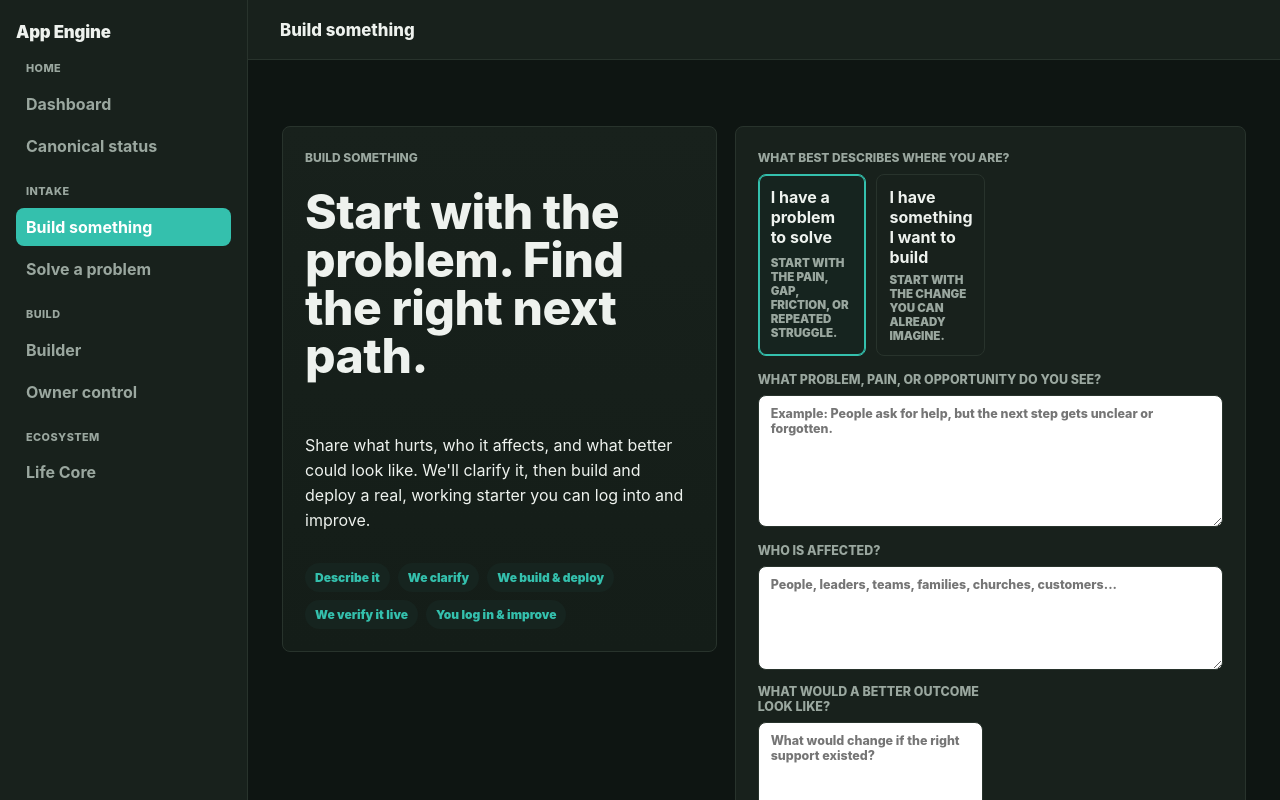
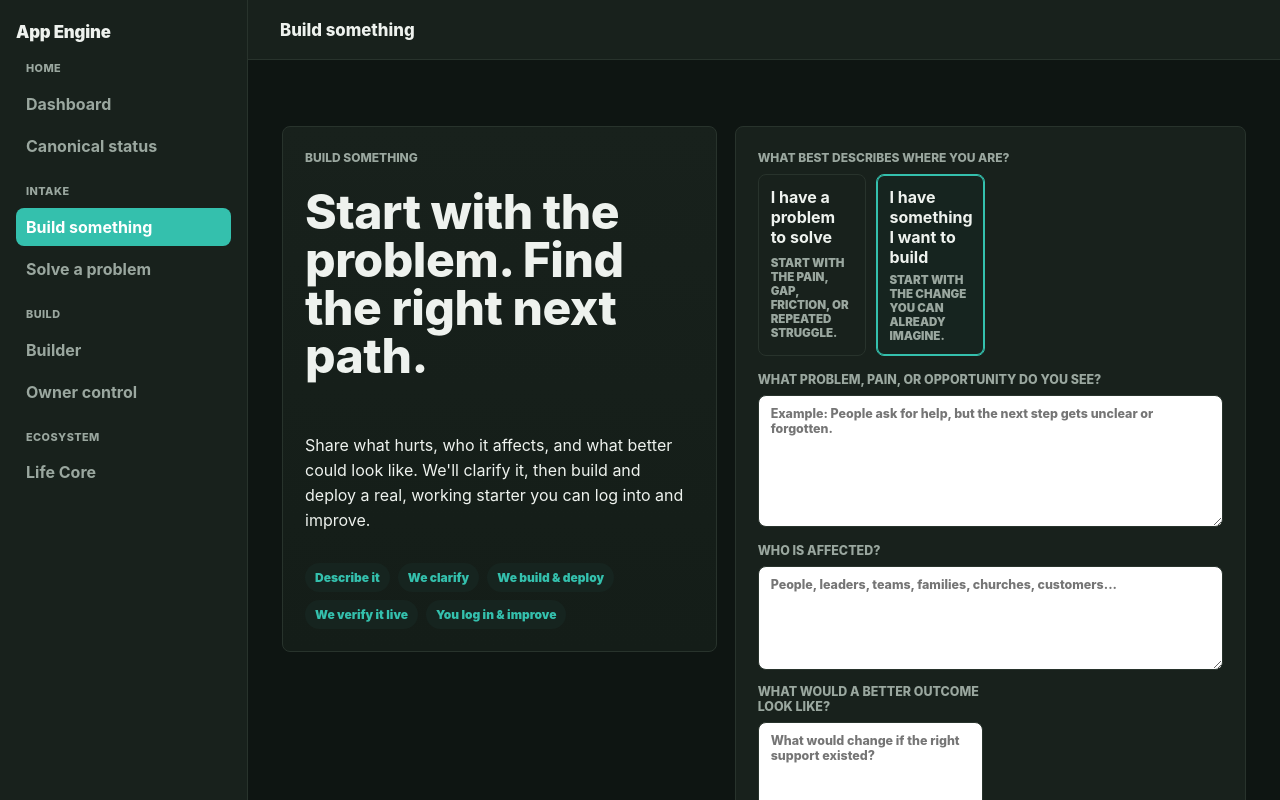
Before and after one commit to lincolnnunnally/AppEngine, a Next.js app: page /opportunity-intake in a window 1280 px wide. Shown: the top 800 px of the page. Built offline with nearby package versions, Linux system fonts and the light colour scheme.

Commit message:
Fix opportunity intake build default

```diff
--- a/src/components/opportunity-intake/opportunity-intake-form.tsx
+++ b/src/components/opportunity-intake/opportunity-intake-form.tsx
@@ -30,7 +30,7 @@ const solutionTypeOptions: Array<{ value: OpportunitySolutionType; label: string
 ];
 
 export function OpportunityIntakeForm() {
-  const [mode, setMode] = useState<OpportunityIntakeMode>("problem");
+  const [mode, setMode] = useState<OpportunityIntakeMode>("vision");
   const [problemPain, setProblemPain] = useState("");
   const [affectedPeople, setAffectedPeople] = useState("");
   const [betterOutcome, setBetterOutcome] = useState("");
```
